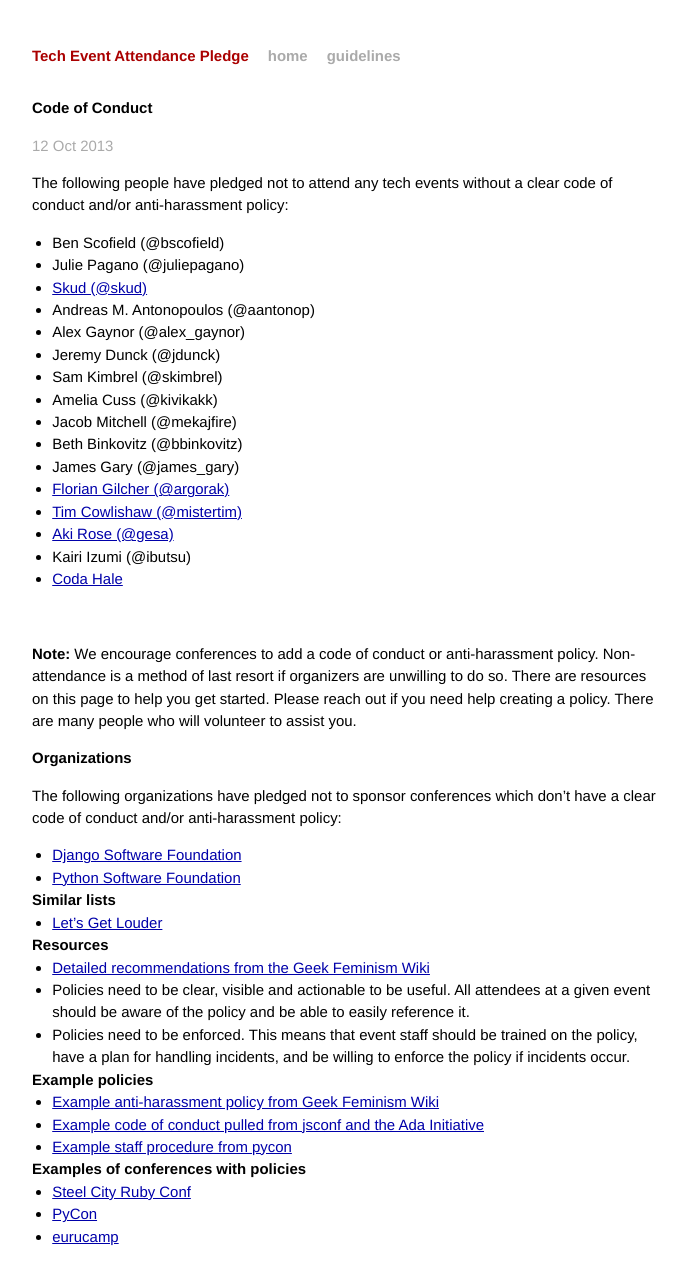
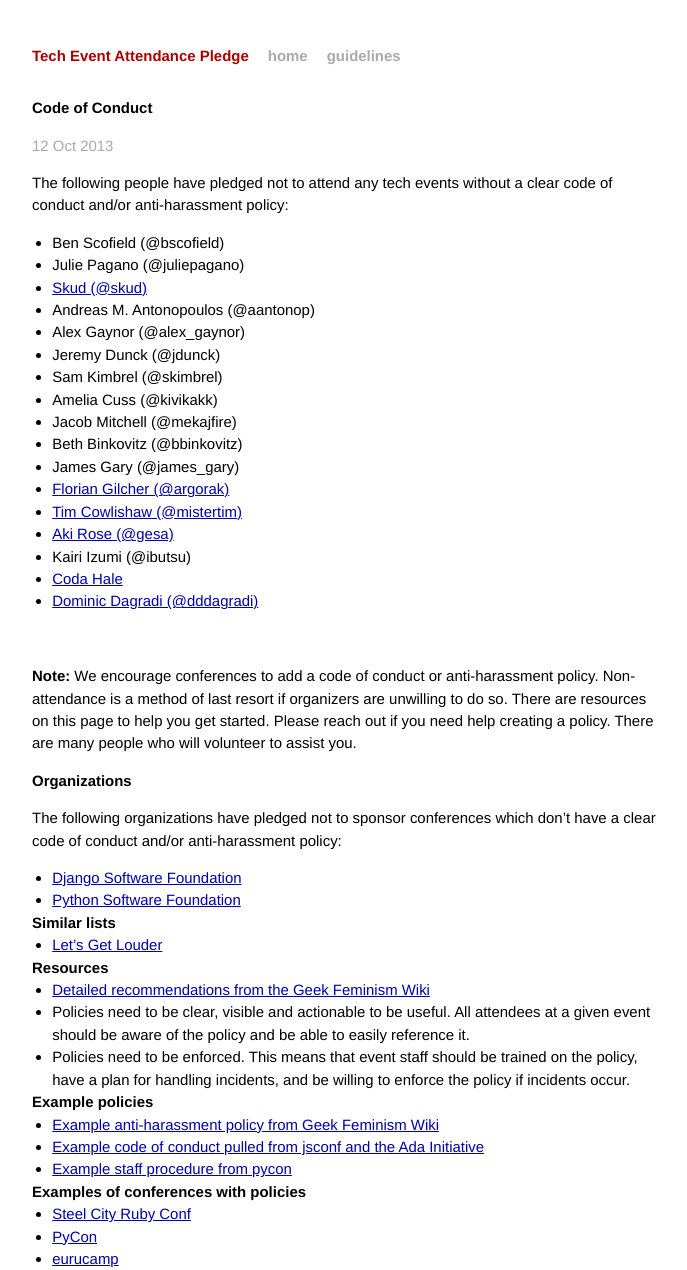
Before and after one commit to techtektek/tech-event-attendance-pledge.github.io, a Jekyll site: the page built from _posts/2013-10-12-code-of-conduct.markdown, in a window 1280 px wide. Shown: the whole page, without its empty margins (294-981 px from the left). Built offline with Jekyll 4.4.1, drawn with Linux system fonts in a browser that asks for light colours; Markdown is read by kramdown in place of the engine named in the settings; before the commit the page ends 1248 px from its top, so only the background shows below that.

Commit message:
Add self to CoC list

```diff
--- a/_posts/2013-10-12-code-of-conduct.markdown
+++ b/_posts/2013-10-12-code-of-conduct.markdown
@@ -23,6 +23,7 @@ clear code of conduct and/or anti-harassment policy:
 * [Aki Rose (@gesa)](https://github.com/tech-event-attendance-pledge/tech-event-attendance-pledge.github.io/pull/59)
 * Kairi Izumi (@ibutsu)
 * [Coda Hale](https://twitter.com/coda)
+* [Dominic Dagradi (@dddagradi)](https://twitter.com/dddagradi)
 
 <br/>
 
```
